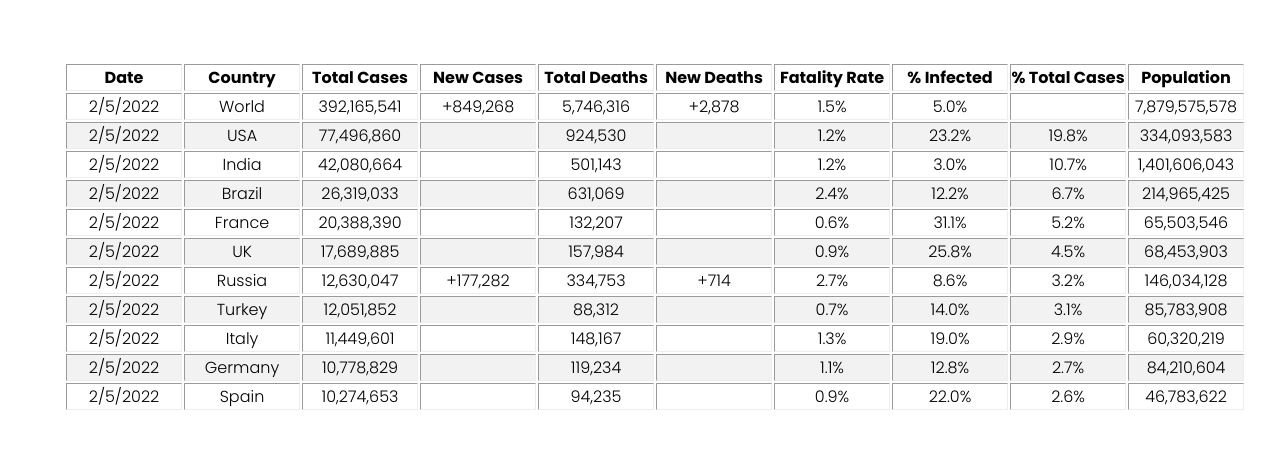
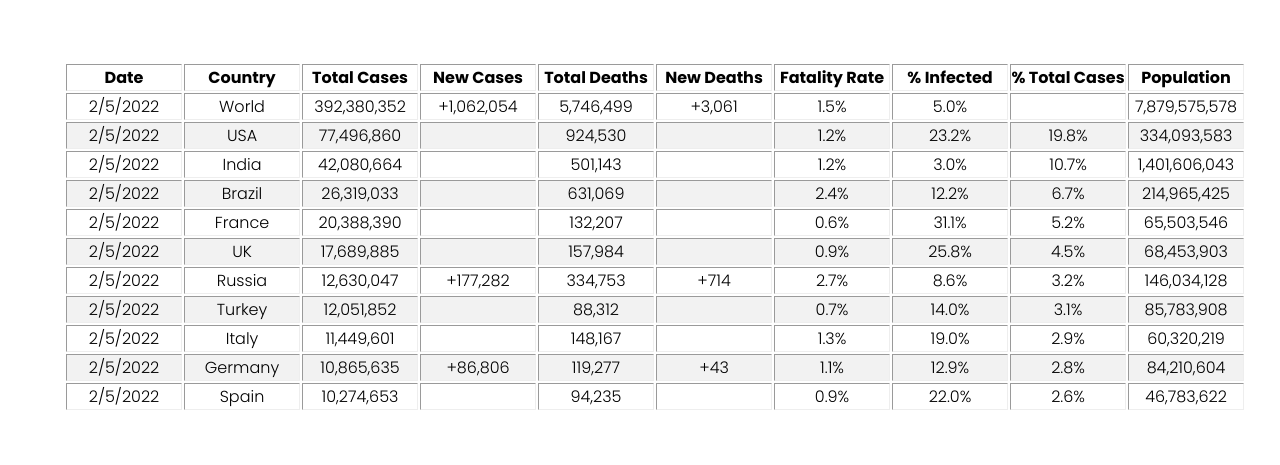
Before and after one commit to Pasin3ru/Tracking-COVID-19, a Jekyll site: the page built from index.html, in a window 1280 px wide and 900 px high, scrolled down 1210 px. Shown: the part 165-630 px from the top of the window. Built offline with Jekyll 4.4.1, drawn with Linux system fonts in a browser that asks for light colours.

Commit message:
Update global_data.html

```diff
--- a/_includes/hospital-tables/global_data.html
+++ b/_includes/hospital-tables/global_data.html
@@ -17,10 +17,10 @@
     <tr>
       <td>2/5/2022</td>
       <td>World</td>
-      <td>392,165,541</td>
-      <td>+849,268</td>
-      <td>5,746,316</td>
-      <td>+2,878</td>
+      <td>392,380,352</td>
+      <td>+1,062,054</td>
+      <td>5,746,499</td>
+      <td>+3,061</td>
       <td>1.5%</td>
       <td>5.0%</td>
       <td></td>
@@ -125,13 +125,13 @@
     <tr>
       <td>2/5/2022</td>
       <td>Germany</td>
-      <td>10,778,829</td>
-      <td></td>
-      <td>119,234</td>
-      <td></td>
+      <td>10,865,635</td>
+      <td>+86,806</td>
+      <td>119,277</td>
+      <td>+43</td>
       <td>1.1%</td>
-      <td>12.8%</td>
-      <td>2.7%</td>
+      <td>12.9%</td>
+      <td>2.8%</td>
       <td>84,210,604</td>
     </tr>
     <tr>
```
